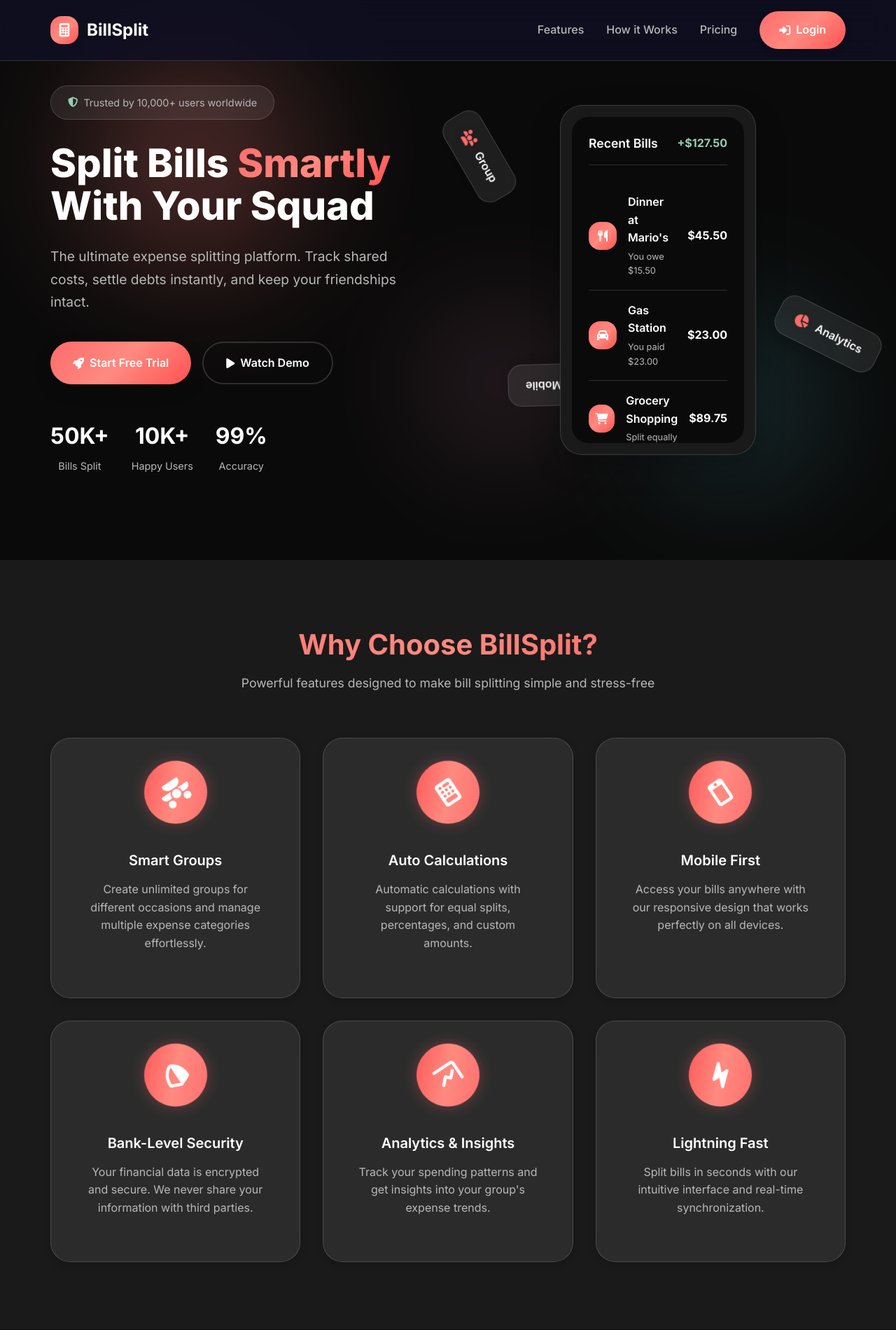
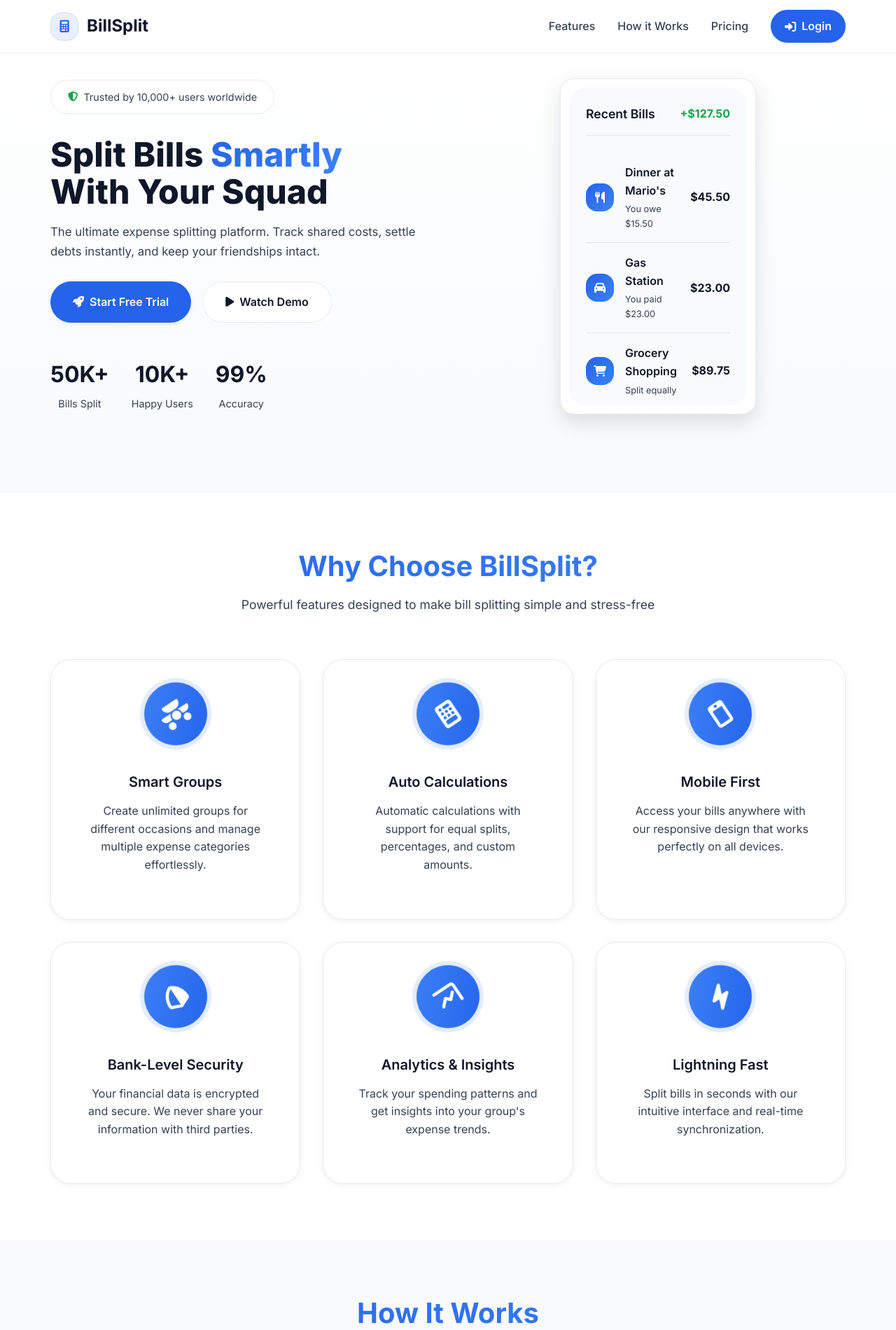
Before and after one commit to Wangska/butaya-fullstack, a PHP site: page /bs/ in a window 1280 px wide. Shown: the top 1900 px of the page at 70% size. Run offline with PHP 8.4, Linux system fonts and the light colour scheme.

Commit message:
design nasad ni

```diff
--- a/Public/CSS/style.css
+++ b/Public/CSS/style.css
@@ -1,41 +1,41 @@
 @import url('default-css.css');
 
-/* Modern Vibrant Theme Variables */
+/* Minimal Light Theme Variables (distinct from previous vibrant dark) */
 :root {
-    --primary: #ff6b6b;
-    --primary-dark: #ff5252;
-    --primary-light: #ff8a80;
-    --secondary: #4ecdc4;
-    --accent: #45b7d1;
-    --success: #96ceb4;
-    --warning: #feca57;
-    --error: #ff9ff3;
+    --primary: #2563eb;
+    --primary-dark: #1e40af;
+    --primary-light: #3b82f6;
+    --secondary: #0ea5e9;
+    --accent: #10b981;
+    --success: #16a34a;
+    --warning: #f59e0b;
+    --error: #ef4444;
 
-    --bg-primary: #0a0a0a;
-    --bg-secondary: #1a1a1a;
-    --bg-tertiary: #2a2a2a;
-    --bg-card: rgba(255, 255, 255, 0.08);
-    --bg-card-hover: rgba(255, 255, 255, 0.12);
-    --bg-glass: rgba(255, 255, 255, 0.05);
+    --bg-primary: #f8fafc; /* page background */
+    --bg-secondary: #ffffff; /* section alt */
+    --bg-tertiary: #f1f5f9; /* footer band */
+    --bg-card: #ffffff;
+    --bg-card-hover: #f8fafc;
+    --bg-glass: rgba(15, 23, 42, 0.04);
 
-    --text-primary: #ffffff;
-    --text-secondary: #b8b8b8;
-    --text-muted: #888888;
+    --text-primary: #0f172a;
+    --text-secondary: #334155;
+    --text-muted: #6b7280;
 
-    --border: rgba(255, 255, 255, 0.15);
-    --border-hover: rgba(255, 255, 255, 0.25);
+    --border: rgba(2, 6, 23, 0.08);
+    --border-hover: rgba(2, 6, 23, 0.18);
 
-    --shadow-sm: 0 2px 4px rgba(0, 0, 0, 0.1);
-    --shadow-md: 0 4px 12px rgba(0, 0, 0, 0.15);
-    --shadow-lg: 0 8px 24px rgba(0, 0, 0, 0.2);
-    --shadow-xl: 0 16px 40px rgba(0, 0, 0, 0.25);
-    --shadow-glow: 0 0 20px rgba(255, 107, 107, 0.3);
+    --shadow-sm: 0 1px 2px rgba(2, 6, 23, 0.04);
+    --shadow-md: 0 2px 8px rgba(2, 6, 23, 0.06);
+    --shadow-lg: 0 6px 18px rgba(2, 6, 23, 0.08);
+    --shadow-xl: 0 12px 28px rgba(2, 6, 23, 0.12);
+    --shadow-glow: 0 0 0 6px rgba(37, 99, 235, 0.12);
 
-    --gradient-primary: linear-gradient(135deg, #ff6b6b 0%, #ff8a80 50%, #ff5252 100%);
-    --gradient-secondary: linear-gradient(135deg, #4ecdc4 0%, #45b7d1 50%, #96ceb4 100%);
-    --gradient-accent: linear-gradient(135deg, #feca57 0%, #ff9ff3 50%, #ff6b6b 100%);
-    --gradient-glass: linear-gradient(135deg, rgba(255, 255, 255, 0.1) 0%, rgba(255, 255, 255, 0.05) 100%);
-    --gradient-dark: linear-gradient(135deg, #1a1a1a 0%, #2a2a2a 100%);
+    --gradient-primary: linear-gradient(135deg, #2563eb 0%, #3b82f6 100%);
+    --gradient-secondary: linear-gradient(135deg, #0ea5e9 0%, #22d3ee 100%);
+    --gradient-accent: linear-gradient(135deg, #10b981 0%, #34d399 100%);
+    --gradient-glass: linear-gradient(135deg, rgba(2, 6, 23, 0.04) 0%, rgba(2, 6, 23, 0.02) 100%);
+    --gradient-dark: linear-gradient(135deg, #ffffff 0%, #f8fafc 100%);
 
     --radius-sm: 0.5rem;
     --radius-md: 0.75rem;
@@ -68,10 +68,9 @@ body {
     left: 0;
     right: 0;
     z-index: 1000;
-    background: rgba(15, 15, 35, 0.8);
-    backdrop-filter: blur(20px);
+    background: #ffffff;
     border-bottom: 1px solid var(--border);
-    padding: 1rem 0;
+    padding: 0.875rem 0;
     transition: all 0.3s ease;
 }
 
@@ -96,13 +95,14 @@ body {
 .logo-icon {
     width: 40px;
     height: 40px;
-    background: var(--gradient-primary);
+    background: rgba(37, 99, 235, 0.1);
     border-radius: var(--radius-lg);
+    border: 1px solid var(--border);
     display: flex;
     align-items: center;
     justify-content: center;
-    color: white;
-    font-size: 1.2rem;
+    color: var(--primary);
+    font-size: 1.1rem;
 }
 
 .nav-links {
@@ -139,19 +139,17 @@ body {
 }
 
 .nav-login {
-    background: var(--gradient-primary);
-    color: white !important;
-    padding: 0.875rem 1.75rem;
+    background: var(--primary);
+    color: #ffffff !important;
+    padding: 0.675rem 1.25rem;
     border-radius: var(--radius-full);
     text-decoration: none;
     font-weight: 600;
-    display: flex;
+    display: inline-flex;
     align-items: center;
     gap: 0.5rem;
-    transition: all 0.4s cubic-bezier(0.4, 0, 0.2, 1);
-    box-shadow: var(--shadow-md);
-    position: relative;
-    overflow: hidden;
+    transition: all 0.2s ease;
+    box-shadow: var(--shadow-sm);
 }
 
 .nav-login::before {
@@ -183,12 +182,12 @@ body {
 
 /* Hero Section */
 .hero {
-    min-height: 100vh;
+    min-height: 88vh;
     display: flex;
     align-items: center;
     position: relative;
     overflow: hidden;
-    background: var(--bg-primary);
+    background: linear-gradient(180deg, #ffffff 0%, #f8fafc 100%);
 }
 
 .hero-background {
@@ -200,13 +199,7 @@ body {
     z-index: 1;
 }
 
-.gradient-orb {
-    position: absolute;
-    border-radius: 50%;
-    filter: blur(100px);
-    opacity: 0.3;
-    animation: float 6s ease-in-out infinite;
-}
+.gradient-orb { display: none; }
 
 .orb-1 {
     width: 300px;
@@ -279,10 +272,10 @@ body {
 }
 
 .hero-title {
-    font-size: 3.5rem;
+    font-size: 3rem;
     font-weight: 800;
     line-height: 1.1;
-    margin-bottom: 1.5rem;
+    margin-bottom: 1rem;
 }
 
 .gradient-text {
@@ -293,9 +286,9 @@ body {
 }
 
 .hero-description {
-    font-size: 1.2rem;
+    font-size: 1.05rem;
     color: var(--text-secondary);
-    margin-bottom: 2.5rem;
+    margin-bottom: 1.75rem;
     line-height: 1.7;
 }
 
@@ -319,11 +312,9 @@ body {
 }
 
 .btn-primary {
-    background: var(--gradient-primary);
+    background: var(--primary);
     color: white;
-    box-shadow: var(--shadow-lg);
-    position: relative;
-    overflow: hidden;
+    box-shadow: var(--shadow-md);
 }
 
 .btn-primary::before {
@@ -342,14 +333,15 @@ body {
 }
 
 .btn-primary:hover {
-    transform: translateY(-4px) scale(1.08);
-    box-shadow: var(--shadow-glow);
+    transform: translateY(-2px);
+    box-shadow: var(--shadow-lg);
+    background: var(--primary-dark);
 }
 
 .btn-secondary {
-    background: transparent;
+    background: #ffffff;
     color: var(--text-primary);
-    border: 2px solid var(--border);
+    border: 1px solid var(--border);
 }
 
 .btn-secondary:hover {
@@ -383,7 +375,7 @@ body {
 /* Hero Visual */
 .hero-visual {
     position: relative;
-    height: 500px;
+    height: 480px;
     display: flex;
     align-items: center;
     justify-content: center;
@@ -391,10 +383,10 @@ body {
 
 .phone-mockup {
     width: 280px;
-    height: 500px;
-    background: var(--bg-secondary);
-    border-radius: 2rem;
-    padding: 1rem;
+    height: 480px;
+    background: #ffffff;
+    border-radius: 1.25rem;
+    padding: 0.75rem;
     box-shadow: var(--shadow-xl);
     border: 1px solid var(--border);
     position: relative;
@@ -475,12 +467,7 @@ body {
     color: var(--text-primary);
 }
 
-.floating-elements {
-    position: absolute;
-    width: 100%;
-    height: 100%;
-    pointer-events: none;
-}
+.floating-elements { display: none; }
 
 .floating-card {
     position: absolute;
@@ -523,8 +510,8 @@ body {
 
 /* Features Section */
 .features {
-    padding: 6rem 0;
-    background: var(--bg-secondary);
+    padding: 5rem 0;
+    background: #ffffff;
 }
 
 .container {
```
Also changed, not shown: other parts of Public/CSS/style.css (+20 -21 lines), Public/CSS/dashboard.css (+46 -94 lines), Public/CSS/login.css (+35 -67 lines), Public/CSS/register.css (+31 -63 lines).
